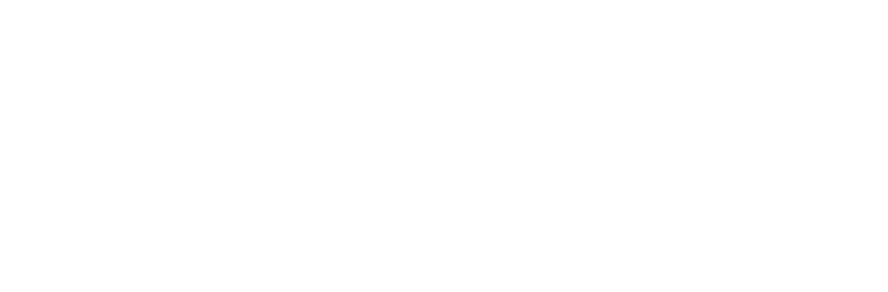
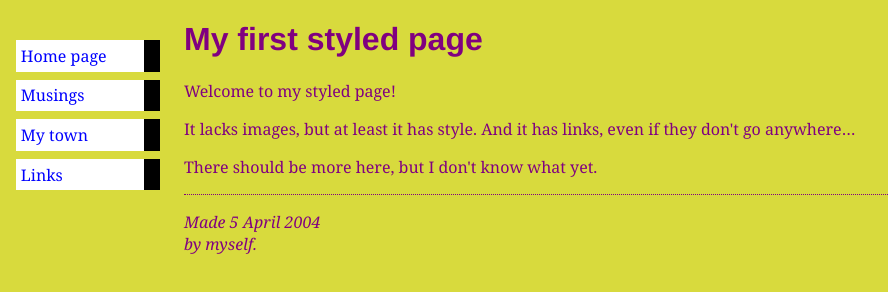
Before and after one commit to AkashSingh37/AkashSingh37.github.io, a plain HTML site: page CSS-task11.html in a window 1280 px wide. Shown: the whole page, without its empty margins (0-888 px from the left). Drawn offline with Linux system fonts and the light colour scheme.

Commit message:
CSS Tasks

```diff
--- a/CSS-task11.html
+++ b/CSS-task11.html
@@ -1,4 +1,82 @@
-<html>
+<!DOCTYPE html>
+<html lang="en">
 
+<head>
+    <title>CSS Task 11</title>
+    <link rel="stylesheet" href="styles.css">
+
+    <style>
+        body {
+            padding-left: 11em;
+            font-family: Georgia, "Times New Roman",
+                Times, serif;
+            color: purple;
+            background-color: #d8da3d
+        }
+
+        ul.navbar {
+            list-style-type: none;
+            padding: 0;
+            margin: 0;
+            position: absolute;
+            top: 2em;
+            left: 1em;
+            width: 9em
+        }
+
+        h1 {
+            font-family: Helvetica, Geneva, Arial,
+                SunSans-Regular, sans-serif
+        }
+
+        ul.navbar li {
+            background: white;
+            margin: 0.5em 0;
+            padding: 0.3em;
+            border-right: 1em solid black
+        }
+
+        ul.navbar a {
+            text-decoration: none
+        }
+
+        a:link {
+            color: blue
+        }
+
+        a:visited {
+            color: purple
+        }
+
+        address {
+            margin-top: 1em;
+            padding-top: 1em;
+            border-top: thin dotted
+        }
+    </style>
+</head>
+
+<body>
+    <ul class="navbar">
+        <li><a href="#">Home page</a>
+        <li><a href="#1">Musings</a>
+        <li><a href="#2">My town</a>
+        <li><a href="#3">Links</a>
+    </ul>
+    <h1>My first styled page</h1>
+
+    <p>Welcome to my styled page!
+
+    <p>It lacks images, but at least it has style.
+        And it has links, even if they don't go
+        anywhere&hellip;
+
+    <p>There should be more here, but I don't know
+        what yet.
+
+    <address>Made 5 April 2004<br>
+        by myself.</address>
+    </p>
+</body>
 
 </html>
```
